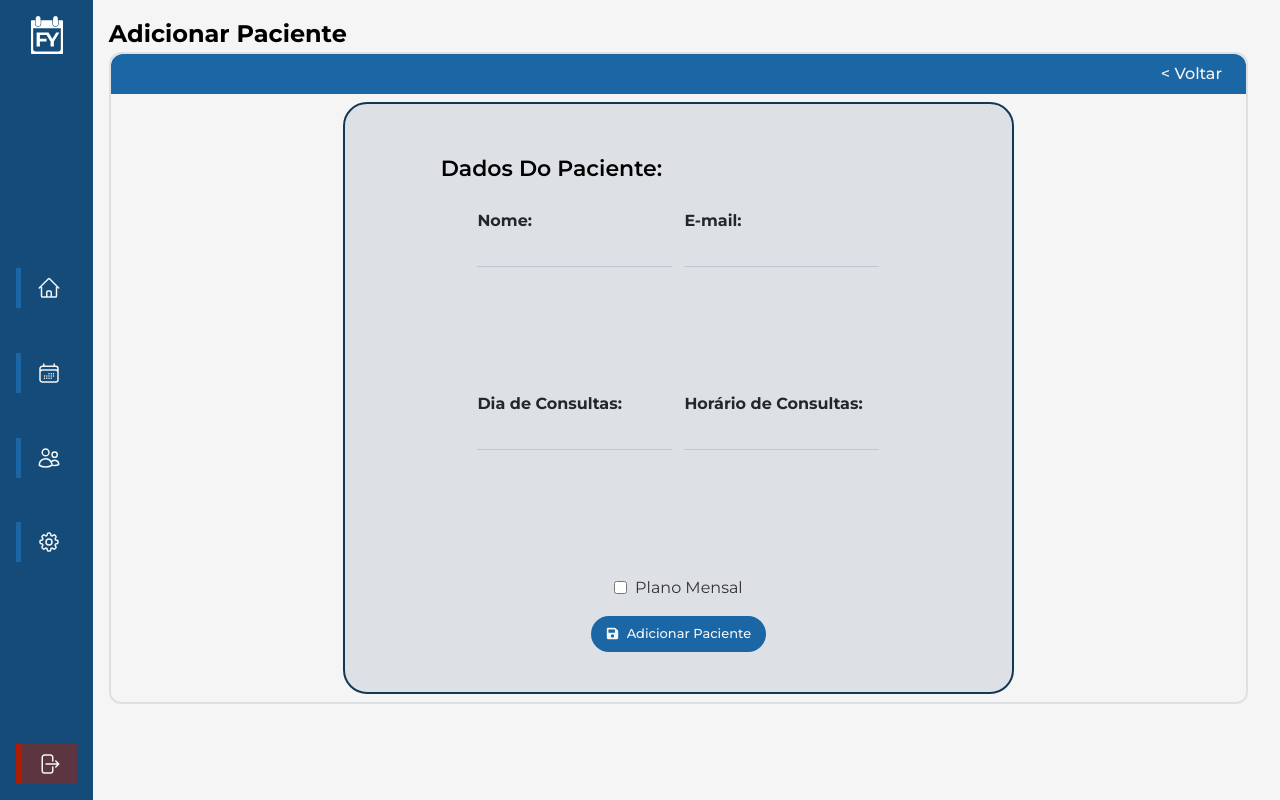
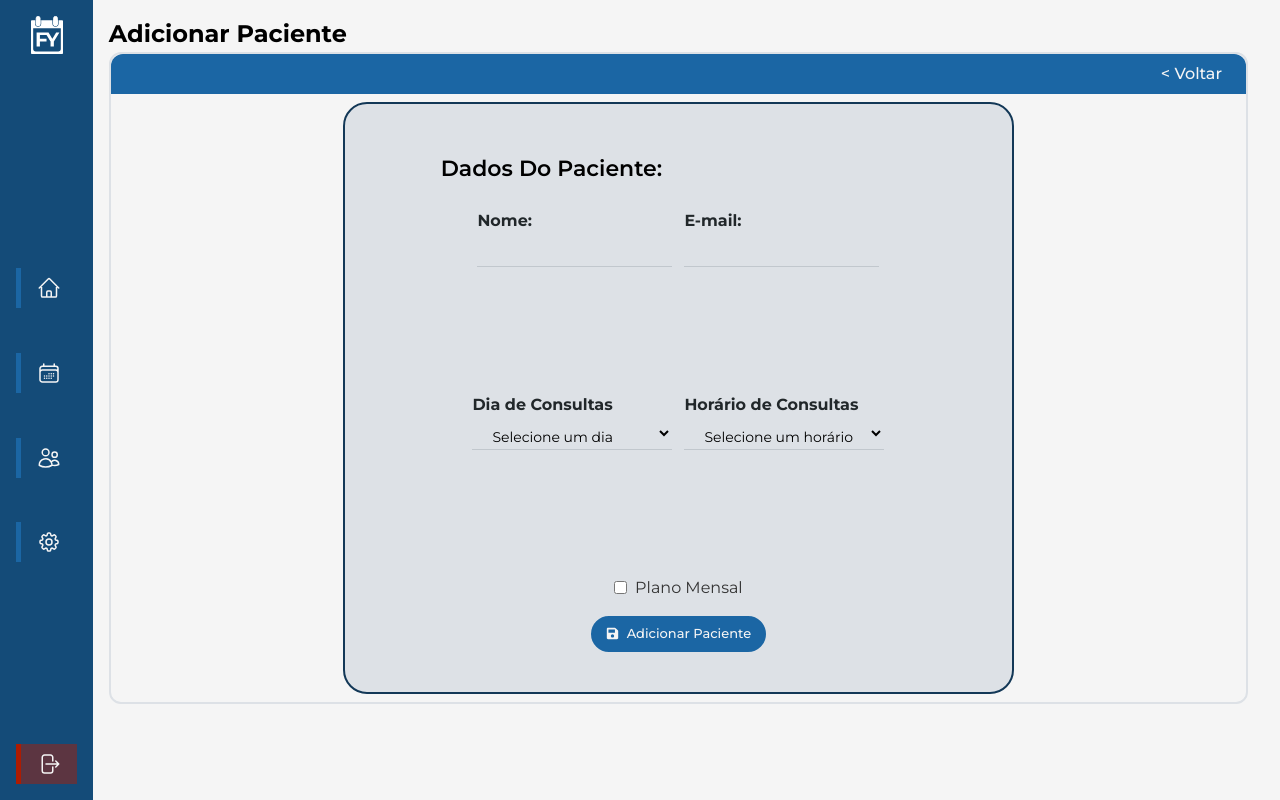
Before and after one commit to KauanPaschoal/web-projeto, a React (Vite) app: page /dashboard/pacientes/adicionar in a window 1280 px wide. Built offline with nearby package versions, Linux system fonts and the light colour scheme.

Commit message:
feat: cadastro de preferencia de consulta do paciente

```diff
--- a/src/pages/dashboard/agendamentos/CadastrarAgendamento/CadastrarAgendamento.css
+++ b/src/pages/dashboard/agendamentos/CadastrarAgendamento/CadastrarAgendamento.css
@@ -184,7 +184,11 @@
 .select-container {
     display: flex;
     flex-direction: column;
-    width: fit-content;
+    width: 200px;
+    height: 100%;
+    padding: 0;
+    align-items: flex-start;
+    justify-content: flex-end;
 }
 
 .select-container label {
--- a/src/pages/dashboard/agendamentos/CadastrarAgendamento/CadastrarAgendamento.jsx
+++ b/src/pages/dashboard/agendamentos/CadastrarAgendamento/CadastrarAgendamento.jsx
@@ -10,6 +10,7 @@ import MainComponent from '../../components/MainComponent/MainComponent.jsx'
 import Checkbox from '../../components/Checkbox/Checkbox.jsx'
 import { getPacientesPorId, getPacientes } from '../../../../provider/api/pacientes/fetchs-pacientes.js'
 import { postAgendamento } from '../../../../provider/api/agendamentos/fetchs-agendamentos'; // Importa a função de adicionar agendamento
+import { getPreferenciasPorId } from '../../../../provider/api/preferencias/fetchs-preferencias.js'
 
 const CadastrarAgendamento = ({ paciente }) => {
     const { id } = useParams();
@@ -22,6 +23,26 @@ const CadastrarAgendamento = ({ paciente }) => {
     const [statusPlanoMensal, setStatusPlanoMensal] = React.useState(false);
     const [proximosDias, setProximosDias] = React.useState([]);
     const [horario, setHorario] = React.useState('10:00');
+    const [preferencias, setPreferencias] = React.useState([]);
+
+
+
+    useEffect(() => {
+        const fetchPreferencias = async () => {
+            try {
+                if (pacienteSelecionado && pacienteSelecionado.id) { // Verifica se há um paciente selecionado
+                    const response = await getPreferenciasPorId(pacienteSelecionado.id); // Chama a função do provider
+                    setPreferencias(response); // Atualiza o estado com as preferências
+                    console.log("Preferências carregadas:", response);
+                }
+            } catch (err) {
+                console.error('Erro ao buscar preferências:', err);
+                errorMessage('Erro ao carregar as preferências.', 'small');
+            }
+        };
+
+        fetchPreferencias();
+    }, [pacienteSelecionado]); // Executa apenas quando o pacienteSelecionado mudar
 
     useEffect(() => {
         const queryTimeSlot = searchParams.get('timeSlot');
@@ -358,8 +379,8 @@ const CadastrarAgendamento = ({ paciente }) => {
                                 ) : (
                                     <div className="paciente-info">
                                         <p><strong>Paciente:</strong> {pacienteSelecionado.nome}</p>
-                                        <p><strong>Horário para Consultas:</strong> {pacienteSelecionado.horario || "Indefinido"}</p>
-                                        <p><strong>Dia para Consultas:</strong> {getNomeDiaSemana(pacienteSelecionado.diaSemana)}</p>
+                                        <p><strong>Horário para Consultas:</strong> {preferencias.horario || "Indefinido"}</p>
+                                        <p><strong>Dia para Consultas:</strong> {getNomeDiaSemana(preferencias.diaSemana)}</p>
                                     </div>
                                 )}
                             </div>
--- a/src/pages/dashboard/pacientes/AdicionarPaciente/AdicionarPaciente.jsx
+++ b/src/pages/dashboard/pacientes/AdicionarPaciente/AdicionarPaciente.jsx
@@ -6,6 +6,7 @@ import InputField from '../../components/InputField/InputField';
 import SaveButton from '../../components/SaveButton/SaveButton';
 import MainComponent from '../../components/MainComponent/MainComponent';
 import { postPaciente } from '../../../../provider/api/pacientes/fetchs-pacientes';
+import { postPreferencia } from '../../../../provider/api/preferencias/fetchs-preferencias'; // Importa a função para cadastrar preferências
 import { errorMessage, responseMessage } from '../../../../utils/alert';
 
 const AdicionarPaciente = () => {
@@ -24,22 +25,39 @@ const AdicionarPaciente = () => {
             return;
         }
 
-        const planoMensalEscolhido = planoMensal ? 2 : 1;
-
-        const senha = "123456";
-        // esta senha deve ser gerada automaticamente, mas para fins de teste, vamos usar uma senha padrão
+        const planoMensalEscolhido = planoMensal ? 2 : 1; // ID do plano mensal ou avulso
+        const senha = "123456"; // Senha padrão para fins de teste
 
         const novoPaciente = {
             nome,
             email,
             senha,
-            planoMensalEscolhido,
+            status: "ATIVO",
+            fkPlano: {
+                id: planoMensalEscolhido,
+                categoria: planoMensal ? "PLANO" : "AVULSO",
+                preco: planoMensal ? 1200 : 0, // Exemplo de preço
+            },
         };
-        console.log("Dados enviados:", novoPaciente);
 
         try {
-            await postPaciente(novoPaciente); // Envia os dados para a API
-            responseMessage('Paciente adicionado com sucesso!');
+            // Cadastra o paciente
+            const pacienteCadastrado = await postPaciente(novoPaciente);
+            console.log("Paciente cadastrado:", pacienteCadastrado);
+
+            // Cadastra a preferência associada ao paciente
+            const novaPreferencia = {
+                diaSemana: diaConsultas.toUpperCase(), // Converte o dia para maiúsculas
+                horario: horarioConsultas,
+                fkPaciente: {
+                    id: pacienteCadastrado.id, // Certifique-se de que o ID está presente
+                },
+            };
+            console.log("Payload enviado:", novaPreferencia);
+            await postPreferencia(novaPreferencia);
+            console.log("Preferência cadastrada:", novaPreferencia);
+
+            responseMessage('Paciente e preferências cadastrados com sucesso!');
             // Limpa os campos após o sucesso
             setNome('');
             setEmail('');
@@ -47,8 +65,8 @@ const AdicionarPaciente = () => {
             setHorarioConsultas('');
             setPlanoMensal(false);
         } catch (error) {
-            console.error('Erro ao adicionar paciente:', error);
-            errorMessage('Erro ao adicionar paciente. Tente novamente.');
+            console.error('Erro ao adicionar paciente ou preferências:', error);
+            errorMessage('Erro ao adicionar paciente ou preferências. Tente novamente.');
         }
     };
 
@@ -82,18 +100,49 @@ const AdicionarPaciente = () => {
                             />
                         </div>
                         <div className='flex gap-3'>
-                            <InputField
+                            {/* <InputField
                                 labelTitle={'Dia de Consultas'}
                                 value={diaConsultas}
                                 onChange={(e) => setDiaConsultas(e.target.value)}
                                 required
-                            />
-                            <InputField
-                                labelTitle={'Horário de Consultas'}
-                                value={horarioConsultas}
-                                onChange={(e) => setHorarioConsultas(e.target.value)}
-                                required
-                            />
+                            /> */}
+                            <div className="select-container">
+                                <label htmlFor="diaConsultas">Dia de Consultas</label>
+                                <select
+                                    id="diaConsultas"
+                                    value={diaConsultas}
+                                    className='select-field w-full'
+                                    onChange={(e) => setDiaConsultas(e.target.value)}
+                                    required
+                                >
+                                    <option value="" disabled>Selecione um dia</option>
+                                    <option value="SEGUNDA">Segunda-feira</option>
+                                    <option value="TERCA">Terça-feira</option>
+                                    <option value="QUARTA">Quarta-feira</option>
+                                    <option value="QUINTA">Quinta-feira</option>
+                                    <option value="SEXTA">Sexta-feira</option>
+                                </select>
+                            </div>
+                            <div className="select-container">
+                                <label htmlFor="horarioConsultas">Horário de Consultas</label>
+                                <select
+                                    id="horarioConsultas"
+                                    value={horarioConsultas}
+                                    className='select-field w-full'
+                                    onChange={(e) => setHorarioConsultas(e.target.value)}
+                                    required
+                                >
+                                    <option value="" disabled>Selecione um horário</option>
+                                    {Array.from({ length: 13 }, (_, i) => {
+                                        const hour = (7 + i).toString().padStart(2, '0');
+                                        return (
+                                            <option key={hour} value={`${hour}:00`}>
+                                                {`${hour}:00`}
+                                            </option>
+                                        );
+                                    })}
+                                </select>
+                            </div>
                         </div>
                         <CheckBox
                             CheckboxValue={'mensal'}
--- a/src/provider/api/preferencias/fetchs-preferencias.js
+++ b/src/provider/api/preferencias/fetchs-preferencias.js
@@ -27,3 +27,17 @@ export const getPreferenciasPorId = async (id) => {
         throw error;
     }
 }
+
+export const postPreferencia = async (preferencia) => {
+    try {
+        const response = await axios.post('/preferencias', preferencia, {
+            headers: {
+                'Content-Type': 'application/json',
+            },
+        });
+        return response.data;
+    } catch (error) {
+        console.error('Erro ao criar preferencia:', error);
+        throw error;
+    }
+};
```
Also changed, not shown: src/pages/dashboard/pacientes/EditarPaciente/EditarPaciente.jsx (+40 -33 lines).
